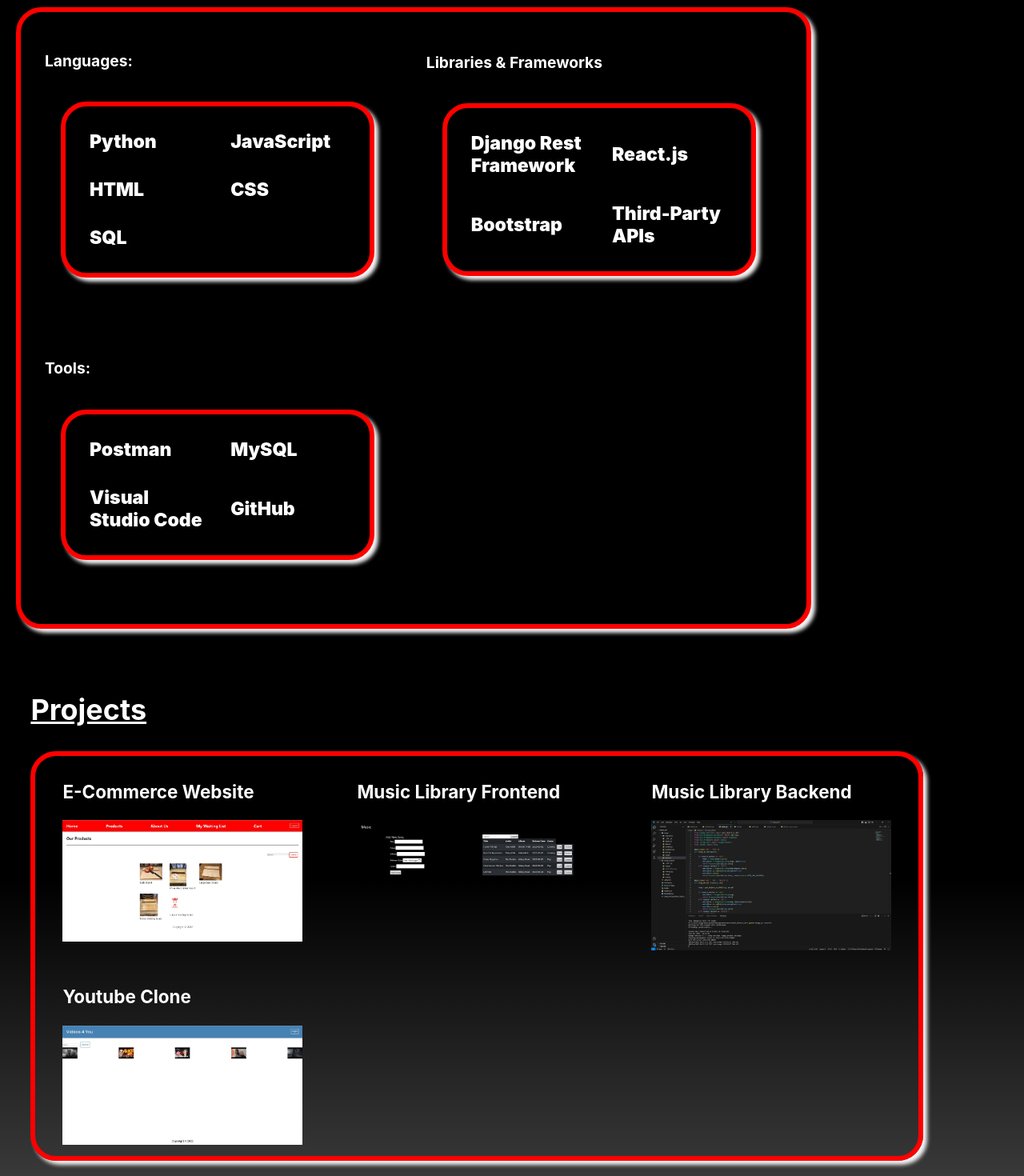
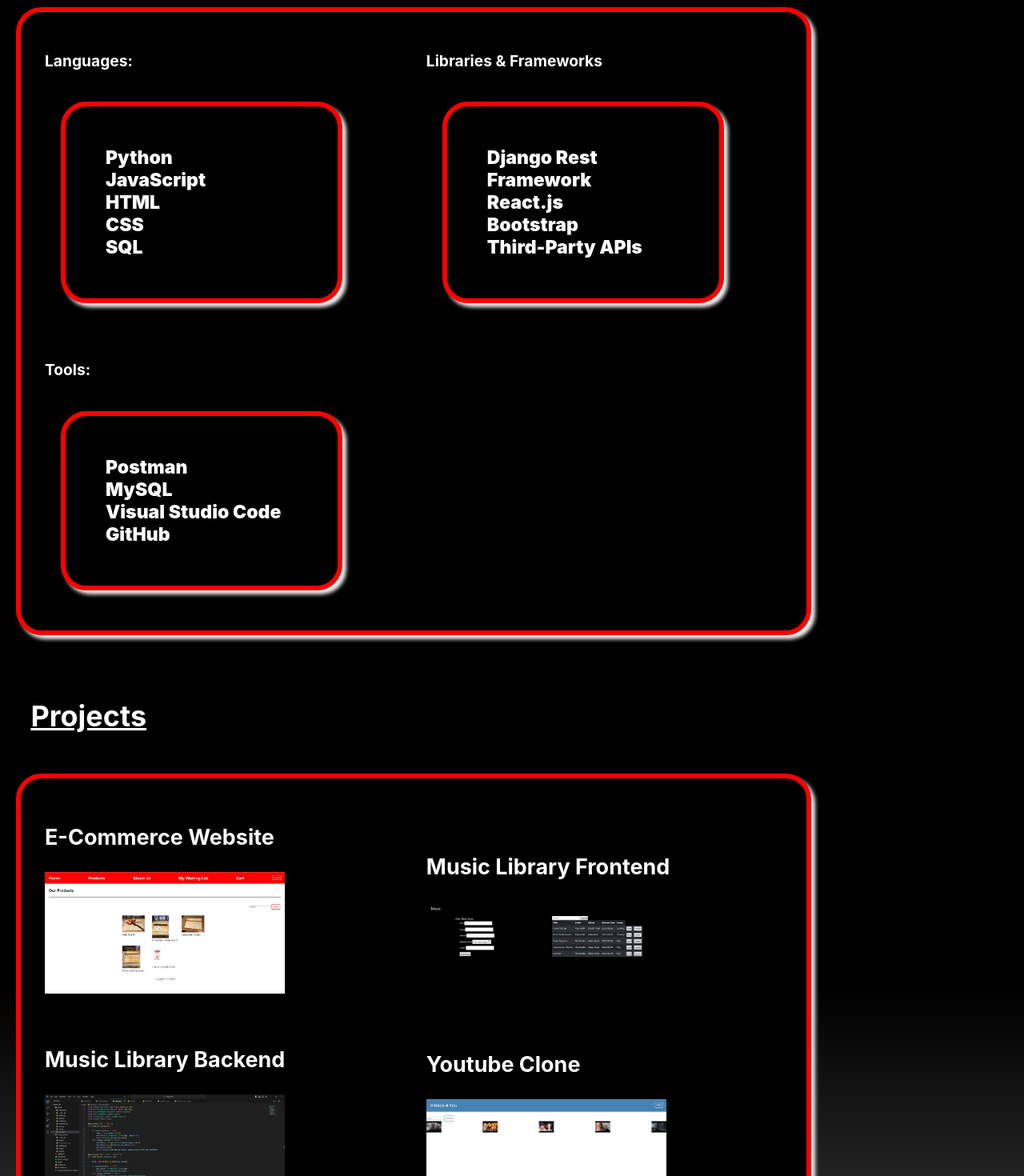
Before and after one commit to RobMorison/portfolio_website, a React (Create React App) app: page / in a window 1280 px wide. Shown: the part 2240-3710 px from the top of the page at 80% size. Built offline with nearby package versions, Linux system fonts and the light colour scheme.

Commit message:
skills grid improvement

```diff
--- a/src/components/Projects.js
+++ b/src/components/Projects.js
@@ -35,8 +35,8 @@
     return (
         <section id='projects'>
             <SectionHeader title="Projects"/>
-            <div className='project-container'>
-                <div className="project-grid">
+            <div className='master-container'>
+                <div className='master-grid'>
                     {projectsData.map(project => {
                         return<ProjectCard name={project.name} link={project.link} preview={project.preview}/>;
                     })}
--- a/src/components/Skills.css
+++ b/src/components/Skills.css
@@ -2,11 +2,12 @@
   display: grid;
   flex-direction: column;
   align-items: center;
+  width: 90%;
 }
 
 .skills {
     background-color: black;
-    width: 80%;
+    width: 60%;
     border: 6px solid red;
     padding: 50px;
     margin: 20px;
@@ -36,9 +37,14 @@
     border-top-right-radius: 0.5rem;
 }
 
-@media (max-width: 391px) {
-  .grid-container {
+/* @media (max-width: 391px) {
+  .skills-container {
     grid-template-columns: repeat(1,1fr);
     justify-items: start;
+    width: 90%;
   }
-}
+
+  .skills {
+    width: 85%;
+  }
+} */
--- a/src/components/Skills.js
+++ b/src/components/Skills.js
@@ -9,9 +9,9 @@
             <SectionHeader title='Skills' />
             <div className='master-container'>
                 <div className='master-grid' >
-                    <div className='master-container'>
+                    <div className='skills-container'>
                         <p>Languages:</p>
-                        <div className='master-grid'>
+                        <div className='skills'>
                                 <div class='grid-item'>Python</div>
                                 <div class='grid-item'>JavaScript</div>
                                 <div class='grid-item'>HTML</div>
@@ -19,18 +19,18 @@
                                 <div class='grid-item'>SQL</div>
                         </div>
                     </div>
-                    <div className='master-container'>
+                    <div className='skills-container'>
                         <p>Libraries & Frameworks</p>
-                        <div className='master-grid'>
+                        <div className='skills'>
                             <div class='grid-item'>Django Rest Framework</div>
                             <div class='grid-item'>React.js</div>
                             <div class='grid-item'>Bootstrap</div>
                             <div class='grid-item'>Third-Party APIs</div>
                         </div>
                     </div>
-                    <div className='master-container'>
+                    <div className='skills-container'>
                         <p>Tools:</p>
-                        <div className='master-grid'>
+                        <div className='skills'>
                             <div class='grid-item'>Postman</div>
                             <div class='grid-item'>MySQL</div>
                             <div class='grid-item'>Visual Studio Code</div>
```
